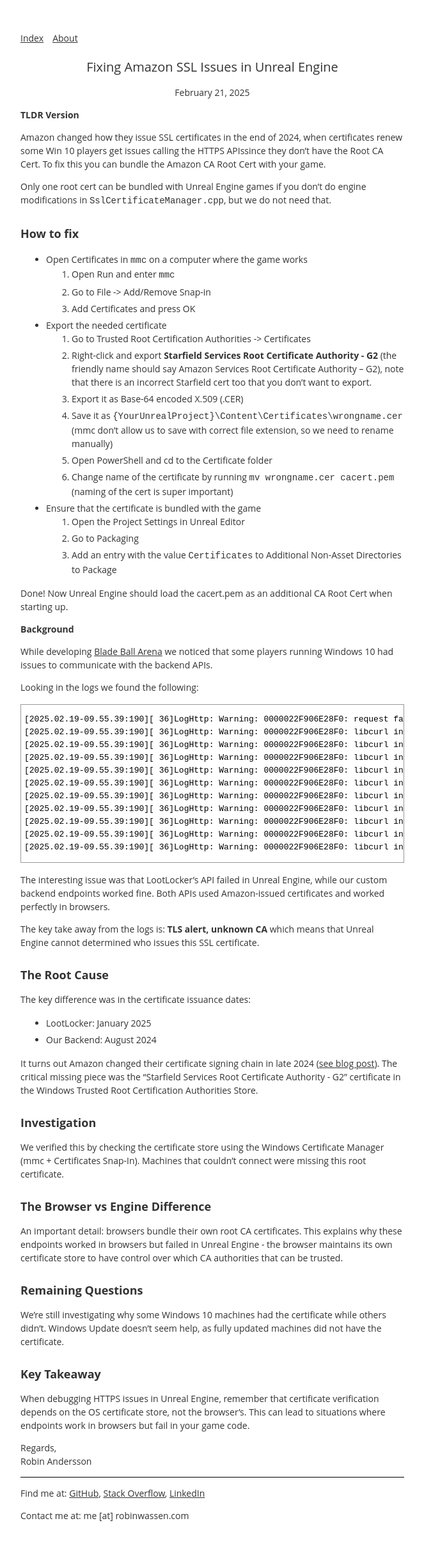
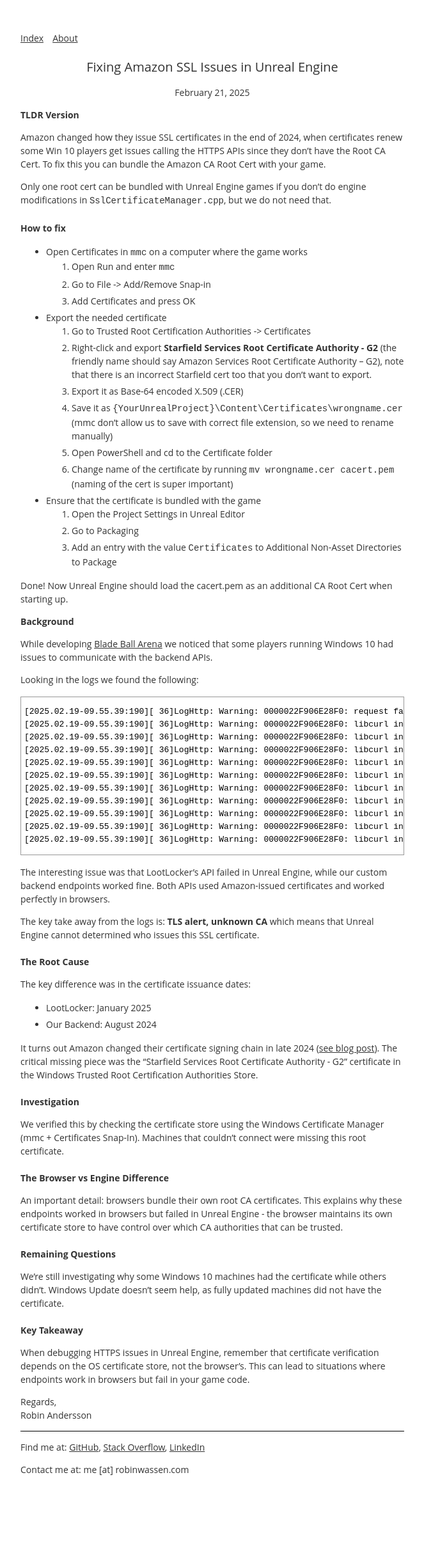
Before and after one commit to robinwassen/robinwassen.github.io, a Jekyll site: the page built from _posts/2025-02-21-unreal-engine-amazon-ssl-issues.md, in a window 1280 px wide. Shown: the whole page at 64% size, without its empty margins (308-971 px from the left). Built offline with Jekyll 4.4.1, drawn with Linux system fonts in a browser that asks for light colours; after the commit the page ends 2356 px from its top, so only the background shows below that.

Commit message:
* Typo and minor css fix

```diff
--- a/_posts/2025-02-21-unreal-engine-amazon-ssl-issues.md
+++ b/_posts/2025-02-21-unreal-engine-amazon-ssl-issues.md
@@ -6,7 +6,7 @@
 
 # TLDR Version
 
-Amazon changed how they issue SSL certificates in the end of 2024, when certificates renew some Win 10 players get issues calling the HTTPS APIssince they don't have the Root CA Cert. To fix this you can bundle the Amazon CA Root Cert with your game.
+Amazon changed how they issue SSL certificates in the end of 2024, when certificates renew some Win 10 players get issues calling the HTTPS APIs since they don't have the Root CA Cert. To fix this you can bundle the Amazon CA Root Cert with your game.
 
 Only one root cert can be bundled with Unreal Engine games if you don't do engine modifications in `SslCertificateManager.cpp`, but we do not need that.
 
--- a/css/main.scss
+++ b/css/main.scss
@@ -17,13 +17,13 @@
 }
 
 h2 {
-	font-size: 18px;
+	font-size: 14px;
 	margin-bottom: 0.5em;
 	margin-top: 1.5em;
 }
 
 h3 {
-	font-size: 16px;
+	font-size: 14px;
 	margin-bottom: 0.5em;
 	margin-top: 1.5em;
 }
```
